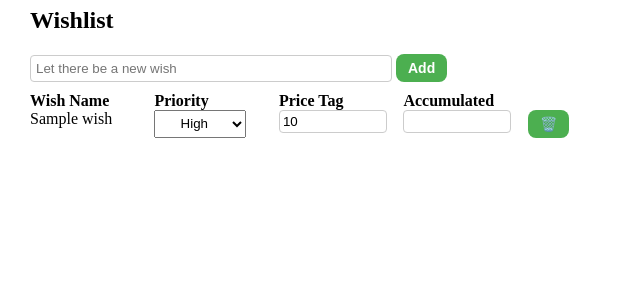
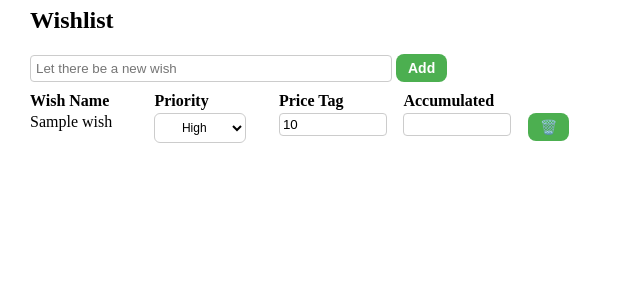
Before and after one commit to MazFahim/pythonProjects, a Flask app: page /balance in a window 1280 px wide. Shown: the part 656-956 px from the top of the page, without its empty margins (0-640 px from the left). Run offline with Flask 3, Linux system fonts and the light colour scheme; the visitor is signed in with stand-in values (Sample User, id 1); a database or web service that is not in the repository returns one stand-in record (values such as "Sample title").

Commit message:
Update balance.html

```diff
--- a/Padma/templates/balance.html
+++ b/Padma/templates/balance.html
@@ -48,7 +48,27 @@
             font-weight: bold;
             transition: background-color 0.2s ease, transform 0.1s ease;
         }
+        .wishlist-container{
+            margin-left: 15px;
+            margin-right: 15px;
+            padding-right: 15px;
+            width: 100%;
+        }
 
+        .wishlist-container select {
+            padding: 6px 8px;
+            border: 1px solid #ccc;
+            border-radius: 6px;
+            font-size: 12px;
+            background-color: #fff;
+            cursor: pointer;
+            transition: border-color 0.2s ease;
+        }
+
+        .wishlist-container select:focus {
+            border-color: #4caf50;
+            outline: none;
+        }
         .wish-row button:hover {
             background-color: #45a049;
             transform: scale(1.05);
@@ -93,12 +113,6 @@
             padding-right: 15px;
             display: grid;
             grid-template-columns: repeat(2, 1fr);
-        }
-        .wishlist-container{
-            margin-left: 15px;
-            margin-right: 15px;
-            padding-right: 15px;
-            width: 100%;
         }
         .hustle-grid {
             display: grid;
@@ -387,7 +401,7 @@
                 <button onclick="addWish()">Add</button>
             </div>
 
-            <div id="wishlist" class="wish-row wish-label" style="display: grid; grid-template-columns: repeat(5, 1fr); gap: 10px;">
+            <div id="wishlist" class="wish-row wish-label" style="display: grid; grid-template-columns: repeat(5, 1fr); gap: 10px; margin-bottom: 3px;">
                 <div><strong>Wish Name</strong></div>
                 <div><strong>Priority</strong></div>
                 <div><strong>Price Tag</strong></div>
```
Lines whose indentation alone changed are shown as unchanged.
